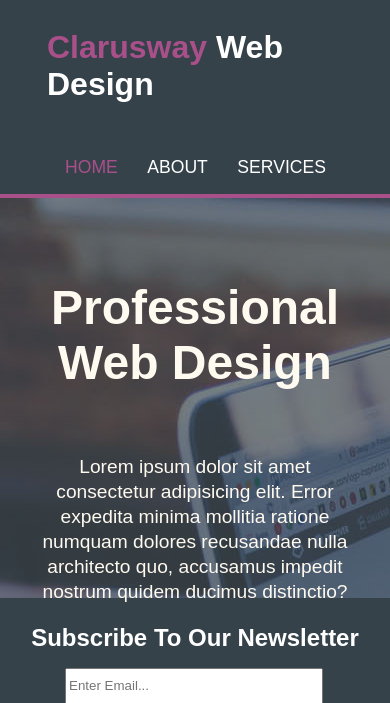
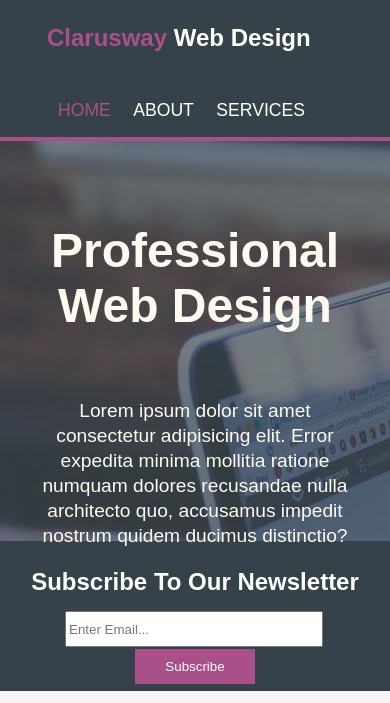
Before and after one commit to raymondaksu/Project-004-Website-Page-Design-HTML-CSS_04, a plain HTML site: page index.html in a window 390 px wide. Shown: the top 703 px of the page. Drawn offline with Linux system fonts and the light colour scheme.

Commit message:
Updated v1.5

```diff
--- a/sass/_theme.scss
+++ b/sass/_theme.scss
@@ -408,6 +408,20 @@
 
   .header_right {
     display: inherit;
+    margin-right: 3vw;
+
+    &_ul li {
+        display: inline;
+        padding-left: 18px;
+      }
+  }
+
+  .header_left {
+
+    &_text {
+      font-weight: 600;
+      font-size: 1.5rem;
+    }
   }
 
   #mySidenav {
```
Also changed, not shown: sass/_theme.css, sass/_theme.min.css, sass/style.css, sass/style.min.css.
